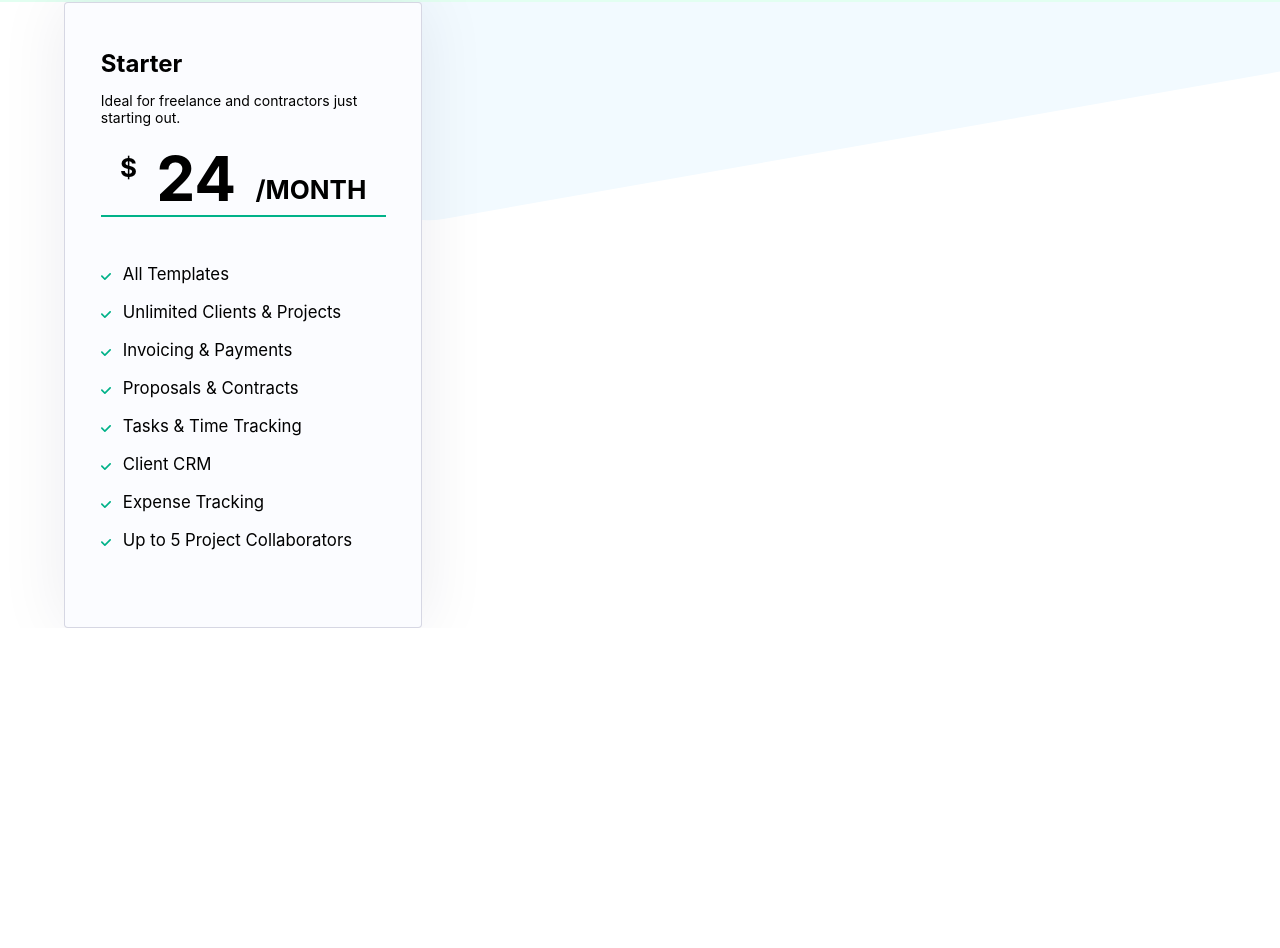
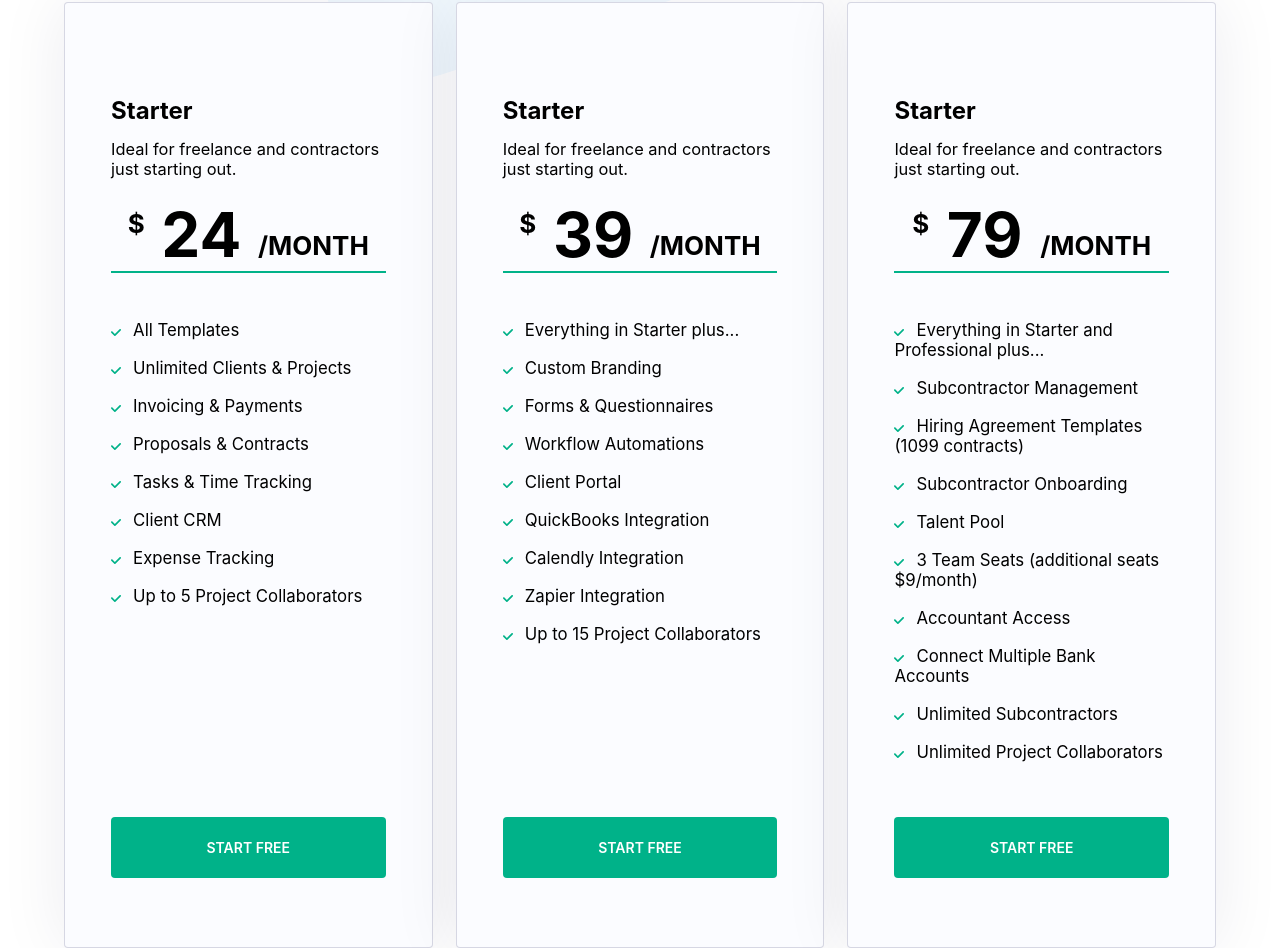
Before and after one commit to J-rayX/bonsai, a plain HTML site: page index.html in a window 1280 px wide. Shown: the part 392-1340 px from the top of the page. Before the commit the page ends 1020 px from the top, so only its background shows below. Drawn offline with Linux system fonts and the light colour scheme.

Commit message:
pricing box almost done

```diff
--- a/index.css
+++ b/index.css
@@ -180,10 +180,10 @@ body {
 .page-bg-shape {
     position: absolute;
 
-    width: 90vw;
-    height: 1100px;
-    top: -80vh;
-    right: -10vw;
+    width: 98%;
+    height: 90%;
+    top: -70%;
+    right: -10%;
 
     /* left: 0; */
     /* top: 0; */
@@ -196,7 +196,7 @@ body {
     /* background-color: #3e7496; */
     -webkit-transform: rotate(-23deg);
     -ms-transform: rotate(-23deg);
-    transform: rotate(-10deg);
+    transform: rotate(-18deg);
 }
 
 @media screen and (max-width:992px) {
@@ -227,7 +227,7 @@ body {
 
 .hero {
     height: 40vh;
-    background: #e2fff1;
+    /* background: #030e09; */
     display: flex;
     align-items: center;
     justify-content: center;
@@ -309,7 +309,7 @@ body {
 @media screen and (max-width:992px) {
     .hero {
         height: 40vh;
-        background: #e2fff1;
+        /* background: #e2fff1; */
         display: flex;
         flex-direction: column;
         align-items: center;
@@ -322,11 +322,14 @@ body {
 .pricing-area {
     display: flex;
     position: relative;
+    width: 100%;
+    justify-content: center;
 }
 
 .pricing-container {
     display: flex;
     flex-wrap: wrap;
+    gap: 20px;
     justify-content: space-between;
     position: relative;
     padding: 0 5%;
@@ -338,13 +341,14 @@ body {
     align-content: flex-start;
     /* justify-content: flex-start; */
     /* justify-items: flex-start; */
-    height: 100%;
-    width: 28vw;
+    /* height: 100%; */
+    width: 32%;
+    min-width: 300px;
     /* padding: 1em; */
     background-color: #fbfcff;
     /* padding-top: 50px;
     padding-bottom: 50px; */
-    padding: 6% 10%;
+    padding: 6% 4%;
     border-radius: 4px;
     border: 0.3px solid rgba(2, 4, 69, .15);
     box-shadow: 0 0 68px 0 rgba(2, 4, 69, .08);
@@ -354,6 +358,7 @@ body {
 }
 .pricing-box p {
     margin-top: -10px;
+    font-size: 1.025rem;
     /* padding-top: -40px; */
 }
 .pricing-box .pricing-row-container {
@@ -406,7 +411,32 @@ body {
 .pricing-box ul li img {
     padding-right: 12px;
 }
+.start-button-container {
+    margin-top: auto;
+
+    /* margin-right: 0;
+    margin-bottom: 0;
+    margin-left: 0; */
+}
+.pricing-box .start-button {
+    display: inline-block;
+    /* position: relative; */
+    cursor: pointer;
+    width: 100%;
+    text-decoration: none;
+    text-align: center;
+    color: #ffffff;
+    font-weight: 600;
+    background: #00b289;
+    border-radius: 4px;
+    padding: 22px 25px;
+    /* letter-spacing: 0.7px; */
+    text-decoration: none;
+    text-transform: uppercase;
+}
 
 @media screen and (max-width:992px) {
-
+    .pricing-box {
+        width: 100%;
+    }
 }
--- a/index.html
+++ b/index.html
@@ -44,7 +44,7 @@
                 <div class="switch-panel">
                     <h3>MONTHLY</h3>
                 <label class="switch">
-                    <input type="checkbox">
+                    <input type="checkbox" >
                     <span class="slider"></span>
                 </label>
 
@@ -81,6 +81,69 @@
                            <li><img src="assets/green-tick.svg" alt="">Up to 5 Project Collaborators</li>
                         </ul>
 
+                        <div class="start-button-container">
+                            <a href="#" class="start-button">START FREE</a>
+                        </div>
+
+                    </div>
+
+                    <div class="pricing-box">
+                        <h3>Starter</h3>
+                        <p>Ideal for freelance and contractors just starting out.</p>
+                        <div class="pricing-row-container">
+                            <div class="pricing-row">
+                                <h4>$</h4>
+                                <h2>39</h2>
+                                <h4>/MONTH</h4>
+                            </div>
+                        </div>
+
+                        <ul>
+                           <li><img src="assets/green-tick.svg" alt="">Everything in Starter plus...</li>
+                           <li><img src="assets/green-tick.svg" alt="">Custom Branding</li>
+                           <li><img src="assets/green-tick.svg" alt="">Forms & Questionnaires</li>
+                           <li><img src="assets/green-tick.svg" alt="">Workflow Automations</li>
+                           <li><img src="assets/green-tick.svg" alt="">Client Portal</li>
+                           <li><img src="assets/green-tick.svg" alt="">QuickBooks Integration</li>
+                           <li><img src="assets/green-tick.svg" alt="">Calendly Integration</li>
+                           <li><img src="assets/green-tick.svg" alt="">Zapier Integration</li>
+                           <li><img src="assets/green-tick.svg" alt="">Up to 15 Project Collaborators</li>
+                        </ul>
+
+                        <div class="start-button-container">
+                            <a href="#" class="start-button">START FREE</a>
+                        </div>
+
+                    </div>
+
+                    <div class="pricing-box">
+                        <h3>Starter</h3>
+                        <p>Ideal for freelance and contractors just starting out.</p>
+                        <div class="pricing-row-container">
+                            <div class="pricing-row">
+                                <h4>$</h4>
+                                <h2>79</h2>
+                                <h4>/MONTH</h4>
+                            </div>
+                        </div>
+
+                        <ul>
+                           <li><img src="assets/green-tick.svg" alt="">Everything in Starter and Professional plus...</li>
+                           <li><img src="assets/green-tick.svg" alt="">Subcontractor Management</li>
+                           <li><img src="assets/green-tick.svg" alt="">Hiring Agreement Templates (1099 contracts)</li>
+                           <li><img src="assets/green-tick.svg" alt="">Subcontractor Onboarding</li>
+                           <li><img src="assets/green-tick.svg" alt="">Talent Pool</li>
+                           <li><img src="assets/green-tick.svg" alt="">3 Team Seats (additional seats $9/month)</li>
+                           <li><img src="assets/green-tick.svg" alt="">Accountant Access</li>
+                           <li><img src="assets/green-tick.svg" alt="">Connect Multiple Bank Accounts</li>
+                           <li><img src="assets/green-tick.svg" alt="">Unlimited Subcontractors</li>
+                           <li><img src="assets/green-tick.svg" alt="">Unlimited Project Collaborators</li>
+                        </ul>
+
+                        <div class="start-button-container">
+                            <a href="#" class="start-button">START FREE</a>
+                        </div>
+
                     </div>
                 </div>
             </div>
```
